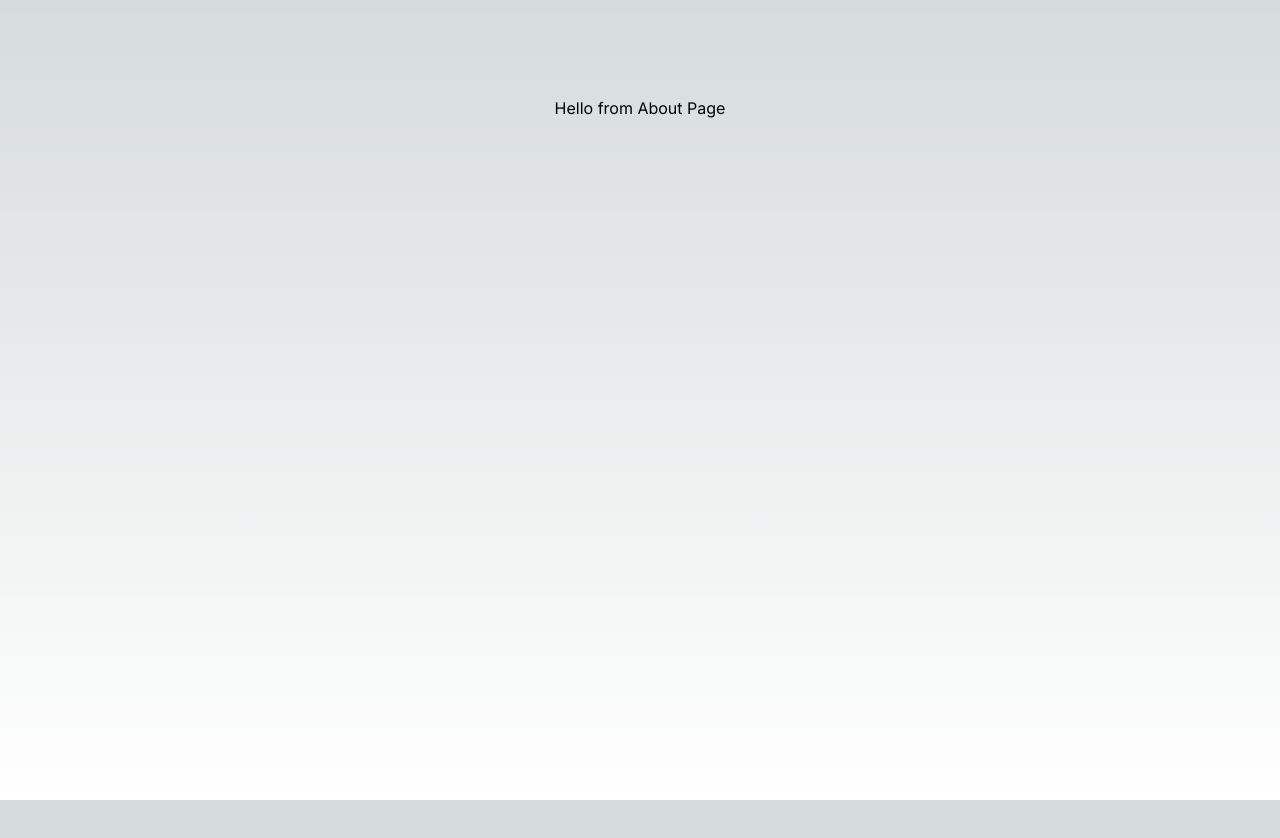
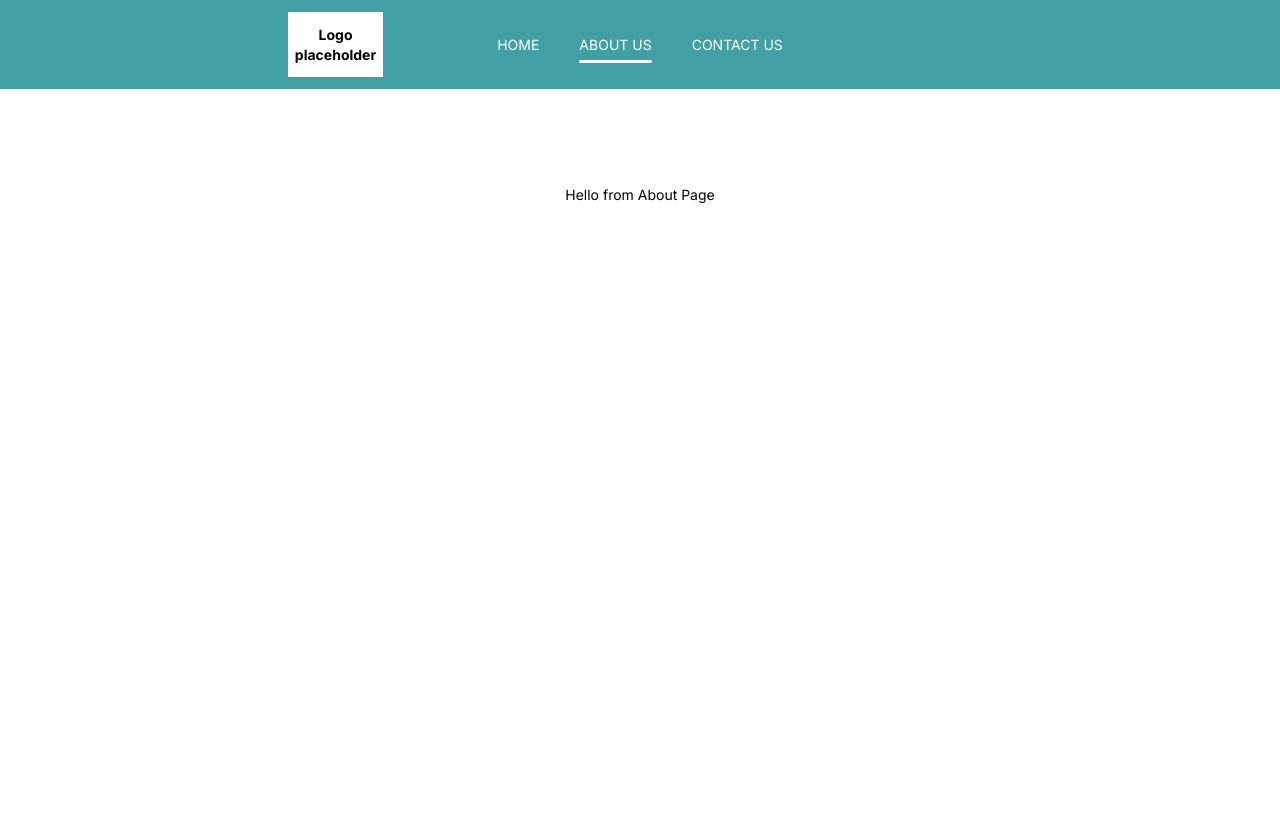
Before and after one commit to marcuCosmin/cool-cars, a Next.js app: page /about in a window 1280 px wide. Shown: the top 838 px of the page. Before the commit the page ends 800 px from the top, so only its background shows below. Built offline with nearby package versions, Linux system fonts and the light colour scheme.

Commit message:
Add app header

```diff
--- a/package.json
+++ b/package.json
@@ -12,7 +12,8 @@
   "dependencies": {
     "next": "14.2.4",
     "react": "^18",
-    "react-dom": "^18"
+    "react-dom": "^18",
+    "react-icons": "^5.2.1"
   },
   "devDependencies": {
     "@types/node": "^20",
--- a/src/app/about/layout.tsx
+++ /dev/null
@@ -1,22 +0,0 @@
-import type { Metadata } from "next"
-import { Inter } from "next/font/google"
-import "../globals.css"
-
-const inter = Inter({ subsets: ["latin"] })
-
-export const metadata: Metadata = {
-  title: "Create Next App",
-  description: "Generated by create next app",
-}
-
-export default function RootLayout({
-  children,
-}: Readonly<{
-  children: React.ReactNode
-}>) {
-  return (
-    <html lang="en">
-      <body className={inter.className}>{children}</body>
-    </html>
-  )
-}
--- a/src/app/globals.css
+++ b/src/app/globals.css
@@ -2,32 +2,29 @@
 @tailwind components;
 @tailwind utilities;
 
-:root {
-  --foreground-rgb: 0, 0, 0;
-  --background-start-rgb: 214, 219, 220;
-  --background-end-rgb: 255, 255, 255;
-}
-
-@media (prefers-color-scheme: dark) {
-  :root {
-    --foreground-rgb: 255, 255, 255;
-    --background-start-rgb: 0, 0, 0;
-    --background-end-rgb: 0, 0, 0;
+@layer base {
+  body {
+    @apply text-sm;
   }
 }
 
-body {
-  color: rgb(var(--foreground-rgb));
-  background: linear-gradient(
-      to bottom,
-      transparent,
-      rgb(var(--background-end-rgb))
-    )
-    rgb(var(--background-start-rgb));
-}
+@layer utilities {
+  .empty-content {
+    content: '';
+  }
 
-@layer utilities {
-  .text-balance {
-    text-wrap: balance;
+  .underline-animated,
+  .underline-animated-active {
+    @apply relative;
+  }
+
+  .underline-animated::after,
+  .underline-animated-active::after {
+    @apply absolute bottom-[-10px] left-0 w-0 h-[2.5px] bg-white empty-content transition-all rounded-sm;
+  }
+
+  .underline-animated:hover::after,
+  .underline-animated-active::after {
+    @apply w-full;
   }
 }
--- a/src/app/layout.tsx
+++ b/src/app/layout.tsx
@@ -1,11 +1,14 @@
 import type { Metadata } from "next"
 import { Inter } from "next/font/google"
+
 import "./globals.css"
+
+import { Header } from "@/components/header/Header"
 
 const inter = Inter({ subsets: ["latin"] })
 
 export const metadata: Metadata = {
-  title: "Create Next App",
+  title: "Cool Cars",
   description: "Generated by create next app",
 }
 
@@ -16,7 +19,10 @@ export default function RootLayout({
 }>) {
   return (
     <html lang="en">
-      <body className={inter.className}>{children}</body>
+      <body className={`bg-white ${inter.className}`}>
+        <Header />
+        {children}
+      </body>
     </html>
   )
 }
--- /dev/null
+++ b/src/components/header/Header.tsx
@@ -0,0 +1,55 @@
+"use client"
+
+import { BsList } from "react-icons/bs"
+
+import { NavItem } from "./components/NavItem"
+import { useNav } from "./hooks/use-nav"
+
+import { navToggleId } from "./constants"
+
+const routes = [
+  {
+    href: "/",
+    innerText: "Home",
+  },
+  {
+    href: "/about",
+    innerText: "About us",
+  },
+  {
+    href: "/contact",
+    innerText: "Contact us",
+  },
+]
+
+export const Header = () => {
+  const { navIsOpen, toggleNav, windowIsResizing } = useNav()
+
+  return (
+    <header className="flex justify-between sm:justify-normal items-center py-3 px-8 xl:px-72 sticky top-0 left-0 bg-primary">
+      <div className="flex text-center font-bold items-center w-[95px] h-[65px] bg-white">
+        Logo placeholder
+      </div>
+
+      <nav
+        className={`fixed sm:static overflow-hidden sm:overflow-visible ${windowIsResizing ? "transition-none" : "transition-[width]"} sm:transition-none top-0 left-0 bg-black sm:bg-transparent h-full ${navIsOpen ? "w-1/2" : "w-0"} sm:w-[calc(100%-190px)]`}
+      >
+        <ul className="flex flex-col sm:flex-row justify-center gap-5 sm:gap-10 p-6 sm:p-0">
+          {routes.map((route, index) => (
+            <NavItem
+              {...route}
+              renderBreakline={index !== routes.length - 1}
+              key={route.href}
+            />
+          ))}
+        </ul>
+      </nav>
+
+      <BsList
+        id={navToggleId}
+        className="sm:hidden w-10 h-10 text-white"
+        onClickCapture={toggleNav}
+      />
+    </header>
+  )
+}
--- /dev/null
+++ b/src/components/header/components/NavItem.tsx
@@ -0,0 +1,29 @@
+import Link from "next/link"
+
+import { usePathname } from "next/navigation"
+
+type NavItemProps = {
+  href: string
+  innerText: string
+  renderBreakline: boolean
+}
+
+export const NavItem = ({ href, innerText, renderBreakline }: NavItemProps) => {
+  const pathname = usePathname()
+
+  const isActive = pathname === href
+
+  return (
+    <>
+      <li>
+        <Link
+          className={`sm:uppercase font-normal whitespace-nowrap sm:underline-animated  ${isActive ? "text-primary sm:text-white sm:underline-animated-active" : "text-white"}`}
+          href={href}
+        >
+          {innerText}
+        </Link>
+      </li>
+      {renderBreakline && <hr className="sm:hidden" />}
+    </>
+  )
+}
--- /dev/null
+++ b/src/components/header/constants.ts
@@ -0,0 +1 @@
+export const navToggleId = "nav-toggle"
--- /dev/null
+++ b/src/components/header/hooks/use-nav.ts
@@ -0,0 +1,61 @@
+import { usePathname } from "next/navigation"
+
+import { useCallback, useEffect, useState } from "react"
+
+import { navToggleId } from "../constants"
+
+export const useNav = () => {
+  // Logic to determine if the window is resizing to prevent the transition glitch for the nav
+  const [windowIsResizing, setWindowIsResizing] = useState(false)
+
+  useEffect(() => {
+    const handleResize = () => {
+      setWindowIsResizing(true)
+
+      setTimeout(() => setWindowIsResizing(false), 0)
+    }
+
+    window.addEventListener("resize", handleResize)
+
+    return () => window.removeEventListener("resize", handleResize)
+  }, [])
+
+  // On navigation, close the nav
+  const pathname = usePathname()
+
+  useEffect(() => setNavIsOpen(false), [pathname])
+
+  // Logic to handle the nav toggle
+  const [navIsOpen, setNavIsOpen] = useState(false)
+
+  const toggleNav = useCallback(() => setNavIsOpen(!navIsOpen), [navIsOpen])
+
+  // This function is purposefully declared outside of the useEffect to prevent it from being redeclared on every useEffect call and memoized with useCallback to prevent unnecessary redeclarations
+  const detectOutsideClick = useCallback((event: MouseEvent) => {
+    const target = event.target as HTMLElement
+
+    const targetIsNavToggle = target.closest(`#${navToggleId}`)
+
+    if (targetIsNavToggle) {
+      return
+    }
+
+    const targetIsNav = target.closest("nav")
+
+    if (!targetIsNav) {
+      setNavIsOpen(false)
+    }
+  }, [])
+
+  useEffect(() => {
+    if (!navIsOpen) {
+      return
+    }
+
+    window.addEventListener("click", detectOutsideClick)
+
+    return () => window.removeEventListener("click", detectOutsideClick)
+  }, [navIsOpen, detectOutsideClick])
+
+  return { windowIsResizing, navIsOpen, toggleNav }
+}
--- a/tailwind.config.ts
+++ b/tailwind.config.ts
@@ -1,4 +1,4 @@
-import type { Config } from "tailwindcss";
+import type { Config } from "tailwindcss"
 
 const config: Config = {
   content: [
@@ -7,14 +7,17 @@ const config: Config = {
     "./src/app/**/*.{js,ts,jsx,tsx,mdx}",
   ],
   theme: {
+    screens: {
+      sm: "600px",
+      xl: "1200px",
+    },
     extend: {
-      backgroundImage: {
-        "gradient-radial": "radial-gradient(var(--tw-gradient-stops))",
-        "gradient-conic":
-          "conic-gradient(from 180deg at 50% 50%, var(--tw-gradient-stops))",
+      colors: {
+        primary: "#41A0A4",
+        black: "#222",
       },
     },
   },
   plugins: [],
-};
-export default config;
+}
+export default config
```
Also changed, not shown: 1 other file (tests, documents, lock files or other folders).
